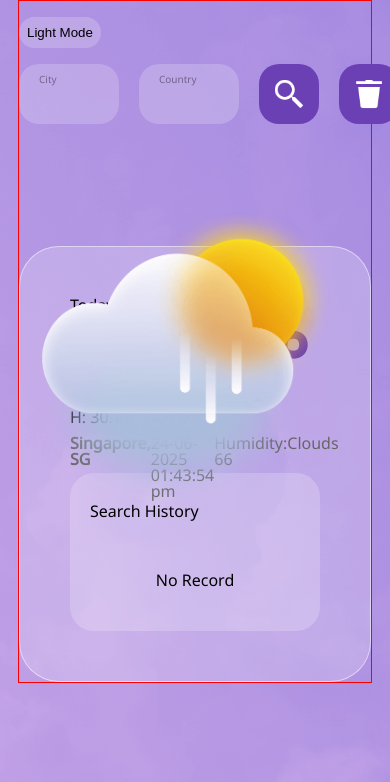
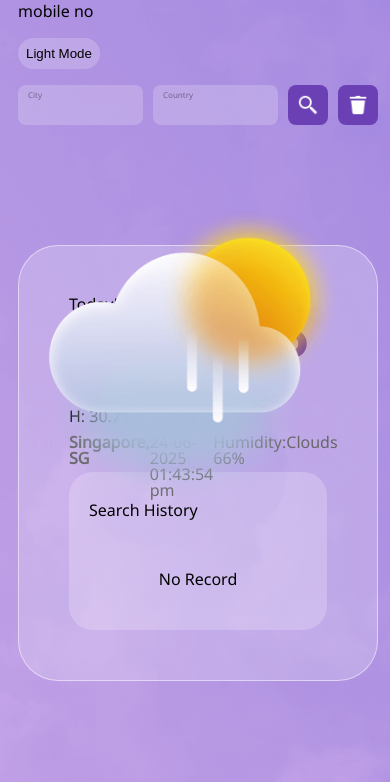
Before and after one commit to yongchingyan/merquri-weather-app, a React (Vite) app: page / in a window 390 px wide. Shown: the top 782 px of the page. Built offline with nearby package versions, Linux system fonts and the light colour scheme.

Commit message:
Added MobileViewContext
when window is resized, mobileViewContext is updated
css change for searchbar mobile view is completed

```diff
--- a/src/App.css
+++ b/src/App.css
@@ -20,9 +20,9 @@ body {
 }
 
 .container {
-  border: 1px solid red;
   margin: 0 auto;
   max-width: 700px;
+  min-width: 360px;
 }
 
 .themeButton {
@@ -47,6 +47,10 @@ body {
   gap: 20px;
   width: 100%;
 
+  @media only screen and (max-width: 700px) {
+    gap: 10px;
+  }
+
   .searchbarField {
     display: flex;
     flex-direction: column;
@@ -70,6 +74,13 @@ body {
       &:focus {
         outline: none;
       }
+
+      @media only screen and (max-width: 700px) {
+        height: 35px;
+        padding: 5px 10px 0;
+        border-radius: 8px;
+        font-size: 12px;
+      }
     }
 
     label {
@@ -83,6 +94,12 @@ body {
       top: -50px;
       left: 20px;
       color: rgba(0, 0, 0, 0.4);
+
+      @media only screen and (max-width: 700px) {
+        font-size: 8px;
+        left: 10px;
+        top: -34px;
+      }
     }
   }
 
@@ -90,6 +107,10 @@ body {
     display: flex;
     flex-direction: row;
     gap: 20px;
+
+    @media only screen and (max-width: 700px) {
+      gap: 10px;
+    }
   }
 
   .light input {
@@ -130,6 +151,17 @@ body {
     height: 34px;
     filter: invert();
     margin: 0 auto;
+  }
+
+  @media only screen and (max-width: 700px) {
+    height: 40px;
+    width: 40px;
+    border-radius: 8px;
+
+    img{
+      width: 22.66666603088379px;
+      height: 22.66666603088379px;
+    }
   }
 }
 
--- a/src/App.tsx
+++ b/src/App.tsx
@@ -2,14 +2,17 @@ import './App.css'
 import WeatherApp from './components/weather-app'
 import { ThemeContextProvider } from './ThemeContext'
 import ThemeToggle from './components/theme-toggle'
+import { MobileViewContextProvider } from './MobileViewContext'
 
 function App() {
   return (
-    <ThemeContextProvider>
-        <ThemeToggle>
-          <WeatherApp/>
-        </ThemeToggle>
-    </ThemeContextProvider>
+    <MobileViewContextProvider>
+      <ThemeContextProvider>
+          <ThemeToggle>
+            <WeatherApp/>
+          </ThemeToggle>
+      </ThemeContextProvider>
+    </MobileViewContextProvider>
   )
 }
 
--- /dev/null
+++ b/src/MobileViewContext.tsx
@@ -0,0 +1,35 @@
+import { createContext, useEffect, useState } from 'react';
+
+export const MobileViewContext = createContext(window.innerWidth <= 700);
+
+export const MobileViewContextProvider = ({children}: {children: React.ReactNode}) => {
+    const [mobileView, setMobileView] = useState(false);
+    // very basic debouncer to prevent too many updates to mobile view
+    const [throttle, setThrottle] = useState(false);
+
+    const handleResize = () => {
+
+        if (!throttle){
+            setMobileView(window.innerWidth <= 700)
+
+            setThrottle(true);
+                setTimeout(function() {
+                setThrottle(false);
+            }, 250);
+        }
+    }
+
+    useEffect(() => {
+        window.addEventListener('resize', handleResize)
+
+        return () => window.removeEventListener('resize', handleResize)
+    }, [])
+
+    return (
+        <MobileViewContext.Provider value={mobileView}>
+            mobile {mobileView ? 'ye' : 'no'}
+            {children}
+        </MobileViewContext.Provider>
+    )
+
+}
--- a/src/components/weather-app/searchbar.tsx
+++ b/src/components/weather-app/searchbar.tsx
@@ -33,18 +33,18 @@ export default function Searchbar ({
         <>
         <div className={`searchbarContainer`}>
             <div className={`${theme} searchbarField`}>
-                <input type="text" value={city} onChange={(e)=>{
+                <input id="city" name="city" type="text" value={city} onChange={(e)=>{
                     setError("");
                     setCity(e.target.value)
                 }}/>
-                <label>City</label>
+                <label htmlFor="city">City</label>
             </div>
             <div className={`${theme} searchbarField`}>
-                <input type="text" value={country} onChange={(e)=>{
+                <input id="country" name="country" type="text" value={country} onChange={(e)=>{
                     setError("");
                     setCountry(e.target.value)
                 }}/>
-                <label>Country</label>
+                <label htmlFor="country">Country</label>
             </div>
             <div className={`searchbarButtonContainer`}>
                 <button className={`${theme} searchbarButton`} onClick={handleSubmit}>
--- a/src/components/weather-app/weather.tsx
+++ b/src/components/weather-app/weather.tsx
@@ -16,7 +16,7 @@ export default function Weather ({weather, children}: {weather: typeof MOCK_COMB
                     <span className="row">
                         <span className={theme} id="place">{weather.city}, {weather.country}</span>
                         <span className={`${theme} details`}>{weather.timestamp}</span>
-                        <span className={`${theme} details`}>Humidity: {weather.current.humidity}</span>
+                        <span className={`${theme} details`}>Humidity: {weather.current.humidity}%</span>
                         <span className={`${theme} details`}>{weather.current.weather[0].main}</span>
                     </span>
                     <img src={sunIcon} alt="sun"/>
```
